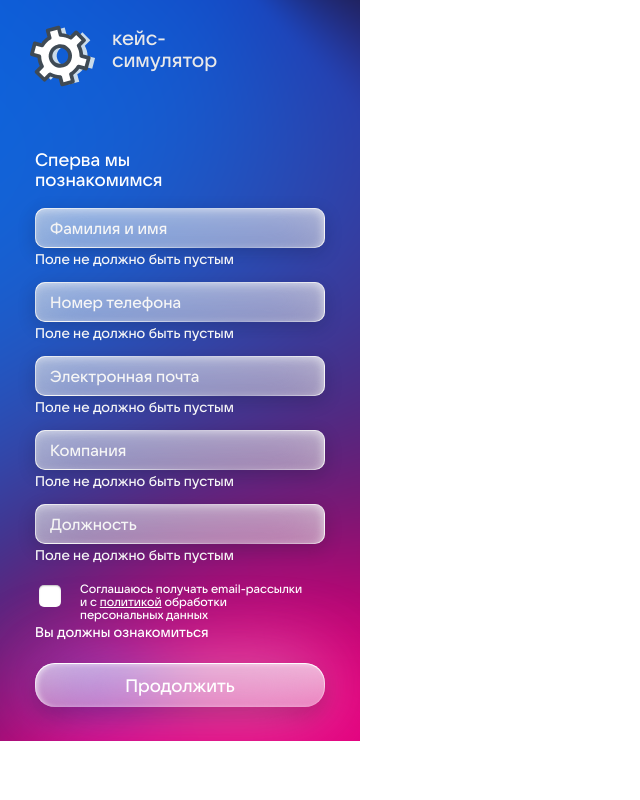
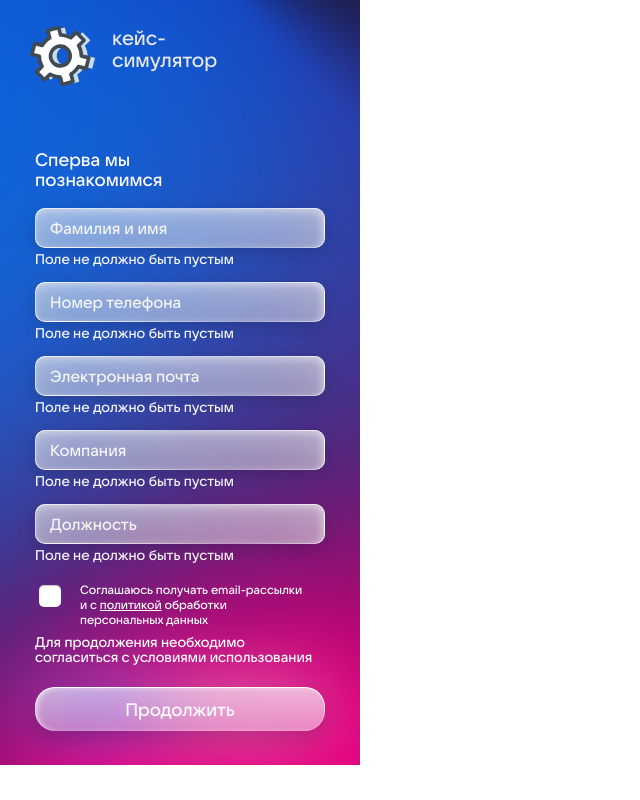
Before and after one commit to Kozhanaya/case-simulator, a Vue app: page / in a window 1280 px wide. Shown: the whole page, without its empty margins (0-640 px from the left). Built offline with nearby package versions, Linux system fonts and the light colour scheme.

Commit message:
adjusted custom checkbox

```diff
--- a/src/components/Userform.vue
+++ b/src/components/Userform.vue
@@ -48,7 +48,10 @@ const fieldConstructor = [
       </div>
 
 
-      <UserformCheckbox class="agreement" />
+      <UserformCheckbox name="agreement" class="agreement" :isValid="false"
+        errorMessage="Для продолжения необходимо согласиться с условиями использования">
+        Соглашаюсь получать email-рассылки и с <a href="#">политикой</a> обработки персональных данных
+      </UserformCheckbox>
 
 
       <div class="submit-btn">
--- a/src/components/UserformCheckbox.vue
+++ b/src/components/UserformCheckbox.vue
@@ -1,4 +1,10 @@
 <script setup lang="ts">
+const props = defineProps({
+  name: { type: String, required: true },
+  isValid: Boolean,
+  errorMessage: String,
+})
+
 function updateModel(e: Event) {
   console.log((e.target as HTMLInputElement).checked)
 }
@@ -7,13 +13,14 @@ function updateModel(e: Event) {
 <template>
   <div class="form-checkbox">
     <label class="form-checkbox__content">
-      <input class="form-checkbox__checkbox" type="checkbox" id="userAgreement"
-      @change="updateModel">
-      <span class="form-checkbox__label">Соглашаюсь получать email-рассылки и с <a href="#">политикой</a> обработки
-        персональных данных</span>
+      <input class="form-checkbox__checkbox" type="checkbox" :id="props.name" :name="props.name" @change="updateModel">
+
+      <span class="form-checkbox__label">
+        <slot></slot>
+      </span>
     </label>
 
-    <span class="form-checkbox__error" v-if="true">Вы должны ознакомиться</span>
+    <p class="form-checkbox__error" v-if="!props.isValid">{{ props.errorMessage }}</p>
   </div>
 </template>
 
@@ -55,7 +62,6 @@ function updateModel(e: Event) {
   }
 
   &__label {
-    line-height: 110%;
     font-size: 12px;
     max-width: 225px;
   }
@@ -63,6 +69,7 @@ function updateModel(e: Event) {
   &__error {
     font-size: 14px;
     margin-top: 8px;
+    margin-bottom: 0;
   }
 }
 </style>
```
